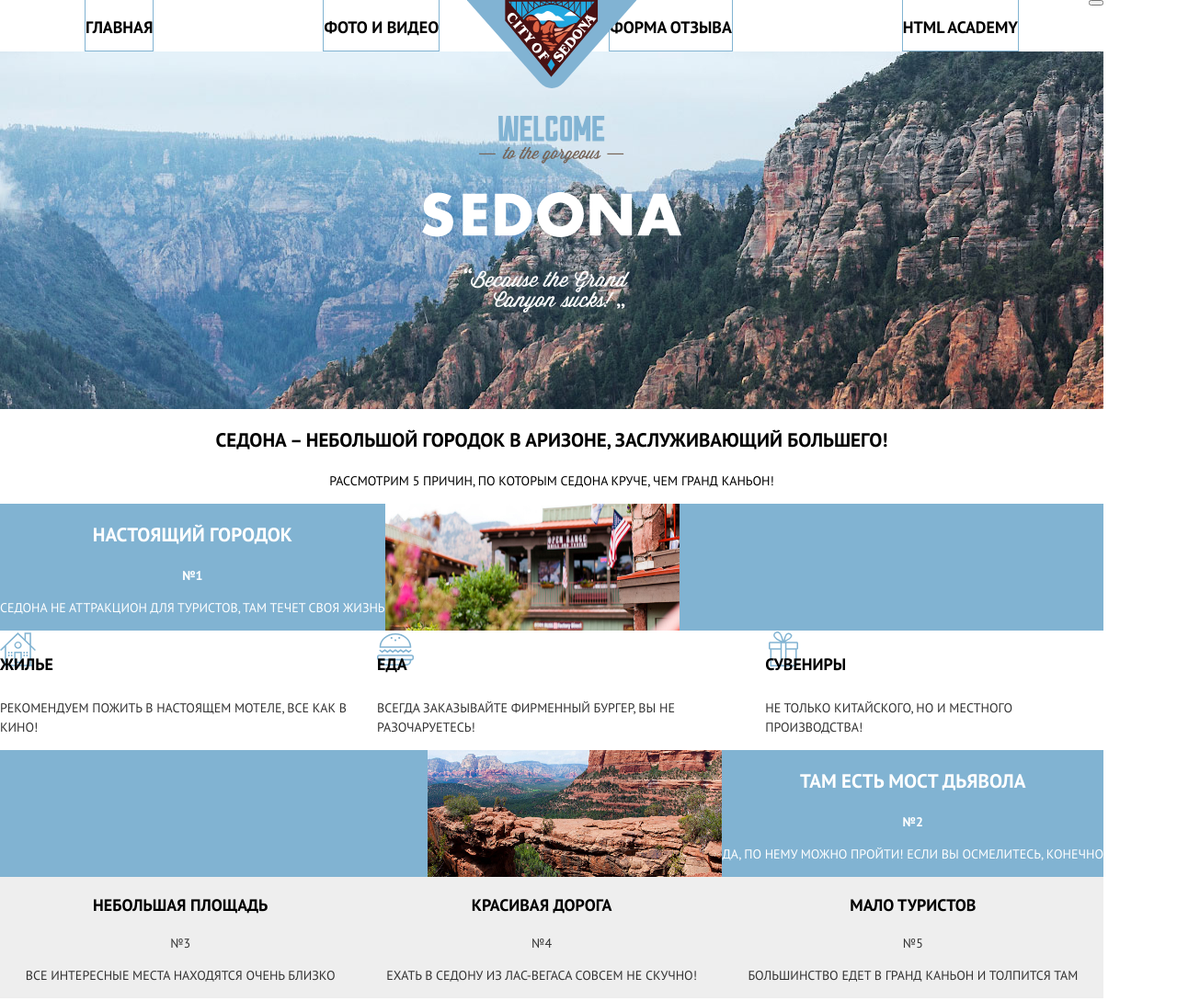
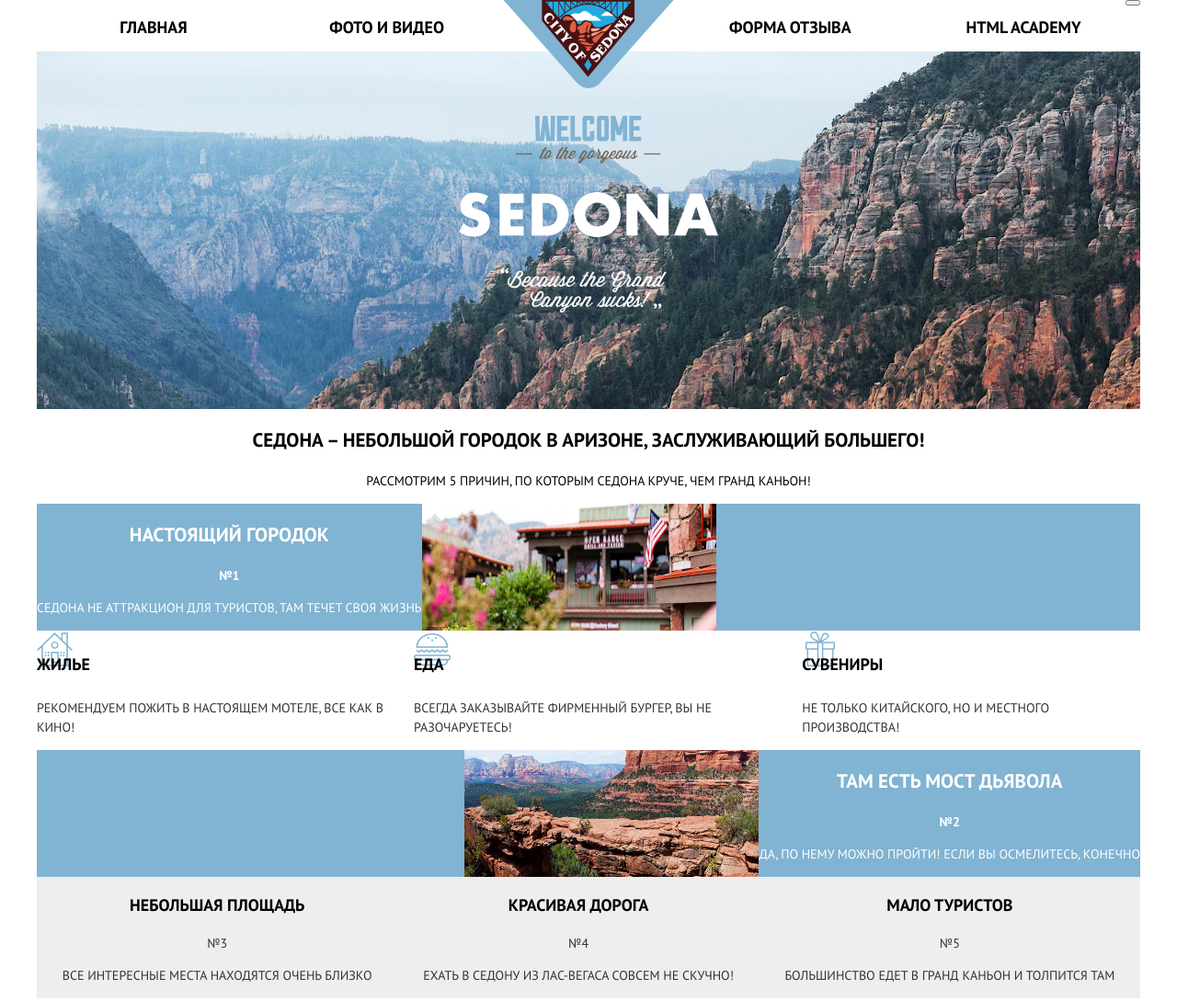
Before and after one commit to lizavetakovaleva/1577149-sedona-25, a website: page source/index.html in a window 1280 px wide. Shown: the top 1089 px of the page at 92% size. Drawn offline with nearby package versions, Linux system fonts and the light colour scheme; files that its build step writes are made by us from their sources.

Commit message:
Исправление навигации

```diff
--- a/source/less/blocks/main-nav.less
+++ b/source/less/blocks/main-nav.less
@@ -27,11 +27,6 @@
     width: 768px;
     margin: 0 auto;
   }
-
-  .main-nav__list {
-    display: flex;
-    justify-content: space-around;
-  }
 }
 
 @media (min-width: @desktop-width) {
--- a/source/less/blocks/page.less
+++ b/source/less/blocks/page.less
@@ -4,6 +4,11 @@
   font-family: "PT Sans", "Arial", sans-serif;
   line-height: 21px;
   text-transform: uppercase;
+
+  @media (min-width: @desktop-width) {
+    width: 1200px;
+    margin: 0 auto;
+  }
 }
 
 .page__body {
--- a/source/less/blocks/site-list.less
+++ b/source/less/blocks/site-list.less
@@ -9,6 +9,22 @@
   padding: 17px 0 12px;
   background-color: @blue;
   box-shadow: inset 0 1px 0 rgba(255, 255, 255, 0.2);
+}
+
+.site-list__item:nth-child(1) {
+  grid-area: fir;
+}
+
+.site-list__item:nth-child(2) {
+  grid-area: sec;
+}
+
+.site-list__item:nth-child(3) {
+  grid-area: th;
+}
+
+.site-list__item:nth-child(4) {
+  grid-area: fr;
 }
 
 .site-list__link {
@@ -24,14 +40,13 @@
 @media (min-width: @tablet-width) {
   .site-list {
     width: 768px;
-    /* display: grid-inline;
-    grid-template-columns: repeat(4, 200px); */
-    display: grid-inline;
+    display: grid;
+    grid-template-columns: 1fr 1fr 185px 1fr 1fr;
+    grid-template-areas: "fir sec logo th fr";
   }
 
   .site-list__item {
     background-color: @white;
-    outline: 1px solid @blue;
   }
 
   .site-list__link {
```
